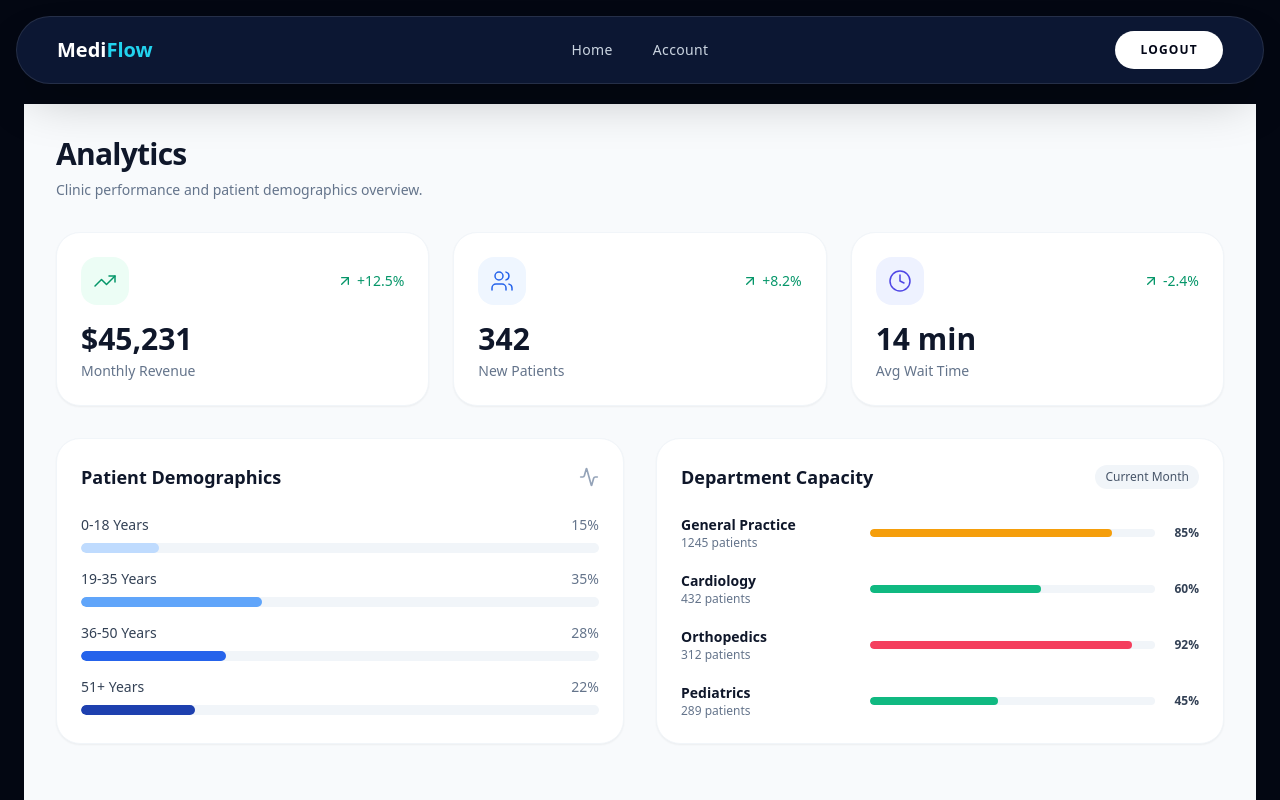
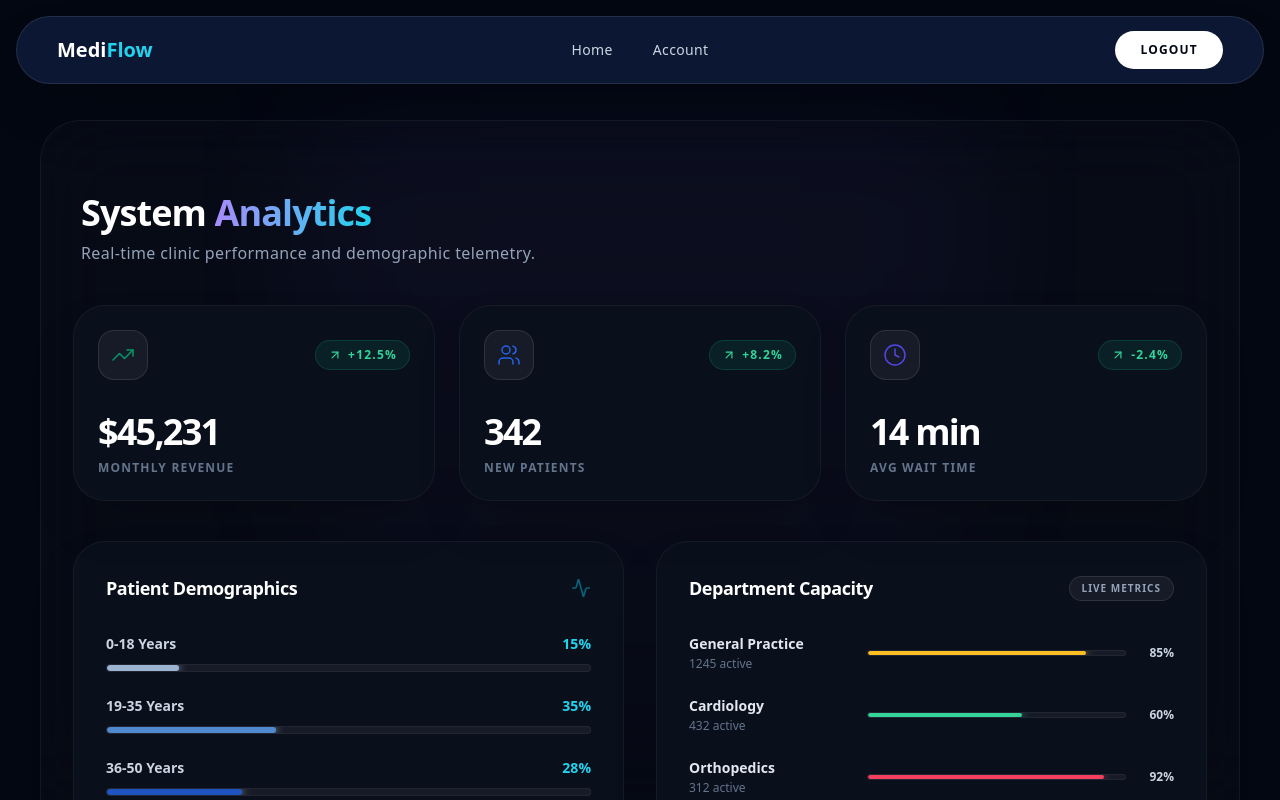
Before and after one commit to dayanand-g/mediflow, a React (Vite) app: page /analytics in a window 1280 px wide. Built offline with nearby package versions, Linux system fonts and the light colour scheme; no server answers; sample sign-in values are in the browser's storage.

Commit message:
commited analytics page

```diff
--- a/src/pages/analytics/index.tsx
+++ b/src/pages/analytics/index.tsx
@@ -5,110 +5,162 @@ import {
   Activity
 } from 'lucide-react';
 import { OVERVIEW_STATS, DEMOGRAPHICS, DEPARTMENTS } from '../../lib/mockData/statsData';
+import { motion } from 'framer-motion';
 
 type IAnalyticsProps = object;
 
 const Analytics: React.FunctionComponent<IAnalyticsProps> = () => {
   return (
-    <main className="max-w-7xl mx-auto px-4 sm:px-6 lg:px-8 py-8 space-y-8 bg-slate-50 min-h-screen">
+    <main className="relative mx-auto mt-4 mb-6 px-4 sm:px-6 lg:px-8 py-8 space-y-10 bg-white/[0.02] backdrop-blur-2xl border border-white/[0.05] min-h-[85vh] rounded-[2.5rem] w-[calc(100%-2rem)] max-w-[1440px]">
 
-      {/* Header Section */}
-      <header className="space-y-2">
-        <h1 className="text-3xl font-bold text-slate-900 tracking-tight">Analytics</h1>
-        <p className="text-slate-500 text-sm">
-          Clinic performance and patient demographics overview.
+      {/* Background nebula glow */}
+      <div className="absolute top-0 left-1/2 -translate-x-1/2 w-full h-full max-w-2xl bg-gradient-to-b from-violet-500/5 to-transparent blur-3xl pointer-events-none rounded-t-[2.5rem]" />
+
+      <div className="relative z-10 space-y-10">
+        {/* HEADER SECTION */}
+        <motion.header
+          initial={{ opacity: 0, y: -20 }}
+          animate={{ opacity: 1, y: 0 }}
+          transition={{ duration: 0.5 }}
+          className="space-y-2 px-2"
+        >
+          <h1 className="text-3xl md:text-4xl font-extrabold text-white tracking-tight">
+            System <span className="text-transparent bg-clip-text bg-gradient-to-r from-violet-400 to-cyan-400">Analytics</span>
+          </h1>
+          <p className="text-slate-400 text-sm md:text-base font-medium tracking-wide">
+            Real-time clinic performance and demographic telemetry.
           </p>
-      </header>
+        </motion.header>
 
-      {/* Top Row: Key Metrics */}
-      <div className="grid grid-cols-1 md:grid-cols-3 gap-6">
+        {/* TOP ROW: KEY METRICS */}
+        <motion.div
+          initial="hidden"
+          animate="show"
+          variants={{
+            hidden: { opacity: 0 },
+            show: { opacity: 1, transition: { staggerChildren: 0.1 } }
+          }}
+          className="grid grid-cols-1 md:grid-cols-3 gap-6"
+        >
           {OVERVIEW_STATS.map((stat) => {
             const Icon = stat.icon;
             return (
-            <div key={stat.id} className="bg-white rounded-3xl p-6 border border-slate-100 shadow-sm flex flex-col justify-between">
-              <div className="flex items-center justify-between mb-4">
-                <div className={`p-3 rounded-2xl ${stat.bg} ${stat.color}`}>
+              <motion.div
+                variants={{
+                  hidden: { opacity: 0, y: 20 },
+                  show: { opacity: 1, y: 0 }
+                }}
+                whileHover={{ y: -5 }}
+                key={stat.id}
+                className="relative group bg-[#0A0F1C] rounded-[2rem] p-6 border border-white/5 hover:border-white/10 transition-all shadow-2xl flex flex-col justify-between overflow-hidden"
+              >
+                {/* Card Hover Sweep */}
+                <div className="absolute inset-0 bg-gradient-to-br from-white/[0.02] to-transparent opacity-0 group-hover:opacity-100 transition-opacity duration-500" />
+
+                <div className="relative z-10 flex items-center justify-between mb-8">
+                  <div className={`p-3 rounded-2xl bg-white/5 border border-white/10 ${stat.color} group-hover:scale-110 transition-transform duration-300`}>
                     <Icon className="w-6 h-6 stroke-[1.5]" />
                   </div>
-                <div className={`flex items-center gap-1 text-sm font-medium ${stat.isPositive ? 'text-emerald-600' : 'text-rose-600'}`}>
-                  {stat.isPositive ? <ArrowUpRight className="w-4 h-4" /> : <ArrowDownRight className="w-4 h-4" />}
+                  <div className={`flex items-center gap-1.5 text-xs font-bold tracking-widest px-3 py-1.5 rounded-full border ${
+                    stat.isPositive
+                      ? 'bg-emerald-500/10 text-emerald-400 border-emerald-500/20'
+                      : 'bg-rose-500/10 text-rose-400 border-rose-500/20'
+                  }`}>
+                    {stat.isPositive ? <ArrowUpRight className="w-3.5 h-3.5" /> : <ArrowDownRight className="w-3.5 h-3.5" />}
                     {stat.trend}
                   </div>
                 </div>
-              <div>
-                <h2 className="text-3xl font-bold text-slate-900">{stat.value}</h2>
-                <p className="text-sm font-medium text-slate-500 mt-1">{stat.label}</p>
+                <div className="relative z-10">
+                  <h2 className="text-4xl font-black text-white tracking-tighter">{stat.value}</h2>
+                  <p className="text-xs font-bold tracking-widest uppercase text-slate-500 mt-2">{stat.label}</p>
                 </div>
-            </div>
+              </motion.div>
             )
           })}
+        </motion.div>
+
+        {/* BOTTOM SECTION: CHARTS */}
+        <div className="grid grid-cols-1 lg:grid-cols-2 gap-8">
+
+          {/* LEFT CARD: DEMOGRAPHICS */}
+          <motion.div
+            initial={{ opacity: 0, x: -20 }}
+            animate={{ opacity: 1, x: 0 }}
+            transition={{ delay: 0.3, duration: 0.5 }}
+            className="bg-[#0A0F1C] rounded-[2rem] border border-white/5 shadow-2xl p-6 md:p-8 space-y-8"
+          >
+            <div className="flex items-center justify-between">
+              <h2 className="text-lg font-bold text-white tracking-tight">Patient Demographics</h2>
+              <Activity className="w-5 h-5 text-cyan-500/50" />
             </div>
 
-      {/* Bottom Section */}
-      <div className="grid grid-cols-1 lg:grid-cols-2 gap-8">
-
-        {/* Left card section */}
-        <div className="bg-white rounded-3xl border border-slate-100 shadow-sm p-6 space-y-6">
-          <div className="flex items-center justify-between">
-            <h2 className="text-lg font-bold text-slate-900">Patient Demographics</h2>
-            <Activity className="w-5 h-5 text-slate-400" />
+            <div className="space-y-6">
+              {DEMOGRAPHICS.map((item) => (
+                <div key={item.id} className="space-y-2.5 group">
+                  <div className="flex justify-between text-sm font-semibold">
+                    <span className="text-slate-300 group-hover:text-white transition-colors">{item.age}</span>
+                    <span className="text-cyan-400">{item.percentage}%</span>
                   </div>
-
-          <div className="space-y-4">
-            {DEMOGRAPHICS.map((item) => (
-              <div key={item.id} className="space-y-2">
-                <div className="flex justify-between text-sm">
-                  <span className="font-medium text-slate-700">{item.age}</span>
-                  <span className="text-slate-500">{item.percentage}%</span>
-                </div>
-                {/* CSS Bar */}
-                <div className="w-full bg-slate-100 rounded-full h-2.5 overflow-hidden">
-                  <div
-                    className={`h-2.5 rounded-full ${item.color} transition-all duration-1000 ease-out`}
-                    style={{ width: `${item.percentage}%` }}
-                  ></div>
+                  {/* Neon Data Strip */}
+                  <div className="w-full bg-white/5 rounded-full h-2 overflow-hidden border border-white/5">
+                    <motion.div
+                      initial={{ width: 0 }}
+                      animate={{ width: `${item.percentage}%` }}
+                      transition={{ duration: 1.5, ease: "easeOut", delay: 0.5 }}
+                      className={`h-full rounded-full ${item.color} shadow-[0_0_10px_currentColor] opacity-80 group-hover:opacity-100`}
+                    />
                   </div>
                 </div>
               ))}
             </div>
+          </motion.div>
+
+          {/* RIGHT CARD: DEPARTMENT CAPACITY */}
+          <motion.div
+            initial={{ opacity: 0, x: 20 }}
+            animate={{ opacity: 1, x: 0 }}
+            transition={{ delay: 0.4, duration: 0.5 }}
+            className="bg-[#0A0F1C] rounded-[2rem] border border-white/5 shadow-2xl p-6 md:p-8 space-y-8"
+          >
+            <div className="flex items-center justify-between">
+              <h2 className="text-lg font-bold text-white tracking-tight">Department Capacity</h2>
+              <span className="text-[10px] font-bold uppercase tracking-widest px-3 py-1 bg-white/5 text-slate-400 border border-white/10 rounded-full">
+                Live Metrics
+              </span>
             </div>
 
-        {/* Right card section */}
-        <div className="bg-white rounded-3xl border border-slate-100 shadow-sm p-6 space-y-6">
-          <div className="flex items-center justify-between">
-            <h2 className="text-lg font-bold text-slate-900">Department Capacity</h2>
-            <span className="text-xs font-medium px-2.5 py-1 bg-slate-100 text-slate-600 rounded-full">Current Month</span>
+            <div className="space-y-6">
+              {DEPARTMENTS.map((dept, idx) => (
+                <div key={dept.id} className="flex items-center gap-4 group">
+                  <div className="w-1/3">
+                    <h3 className="text-sm font-semibold text-slate-200 group-hover:text-white transition-colors truncate">{dept.name}</h3>
+                    <p className="text-xs font-medium text-slate-500 mt-0.5">{dept.patients} active</p>
                   </div>
 
-          <div className="space-y-5">
-            {DEPARTMENTS.map((dept) => (
-              <div key={dept.id} className="flex items-center gap-4">
-                <div className="w-1/3">
-                  <h3 className="text-sm font-semibold text-slate-900 truncate">{dept.name}</h3>
-                  <p className="text-xs text-slate-500">{dept.patients} patients</p>
+                  <div className="flex-1 flex items-center gap-4">
+                    {/* Neon Metering Bar */}
+                    <div className="flex-1 bg-white/5 rounded-full h-1.5 overflow-hidden border border-white/5">
+                      <motion.div
+                        initial={{ width: 0 }}
+                        animate={{ width: `${dept.capacity}%` }}
+                        transition={{ duration: 1.5, ease: "easeOut", delay: 0.6 + (idx * 0.1) }}
+                        className={`h-full rounded-full shadow-[0_0_10px_currentColor] ${
+                          dept.capacity > 90 ? 'bg-rose-500 text-rose-500' :
+                          dept.capacity > 70 ? 'bg-amber-400 text-amber-400' :
+                          'bg-emerald-400 text-emerald-400'
+                        }`}
+                      />
                     </div>
-
-                <div className="flex-1 flex items-center gap-3">
-                  {/* CSS Progress Bar */}
-                  <div className="flex-1 bg-slate-100 rounded-full h-2 overflow-hidden">
-                    <div
-                      className={`h-2 rounded-full transition-all duration-1000 ease-out ${
-                        dept.capacity > 90 ? 'bg-rose-500' :
-                        dept.capacity > 70 ? 'bg-amber-500' :
-                        'bg-emerald-500'
-                      }`}
-                      style={{ width: `${dept.capacity}%` }}
-                    ></div>
-                  </div>
-                  <span className="text-xs font-semibold text-slate-700 w-8 text-right">
+                    <span className="text-xs font-bold text-slate-300 w-8 text-right">
                       {dept.capacity}%
                     </span>
                   </div>
                 </div>
               ))}
             </div>
+          </motion.div>
+
         </div>
-
       </div>
     </main>
   );
```
Lines whose indentation alone changed are shown as unchanged.
